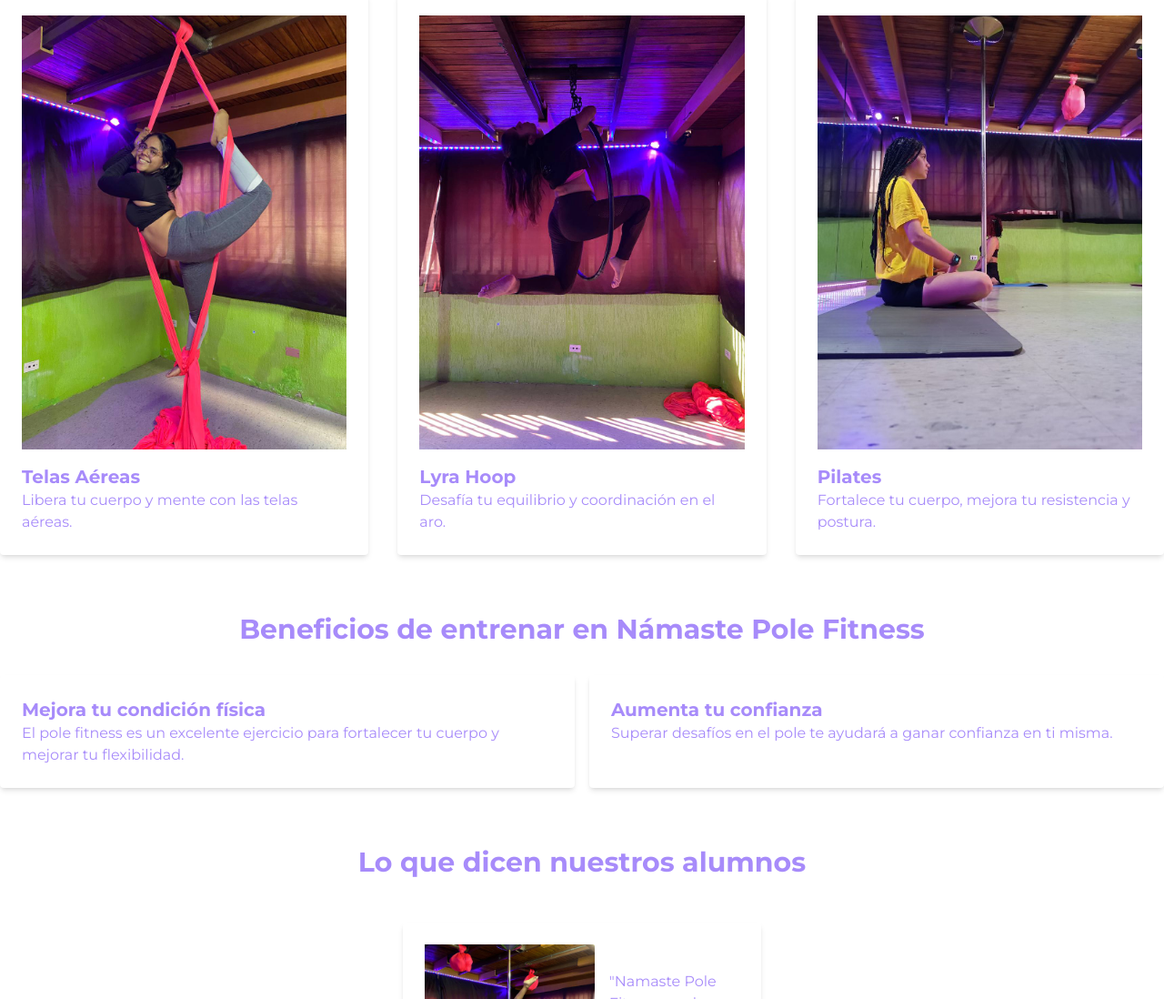
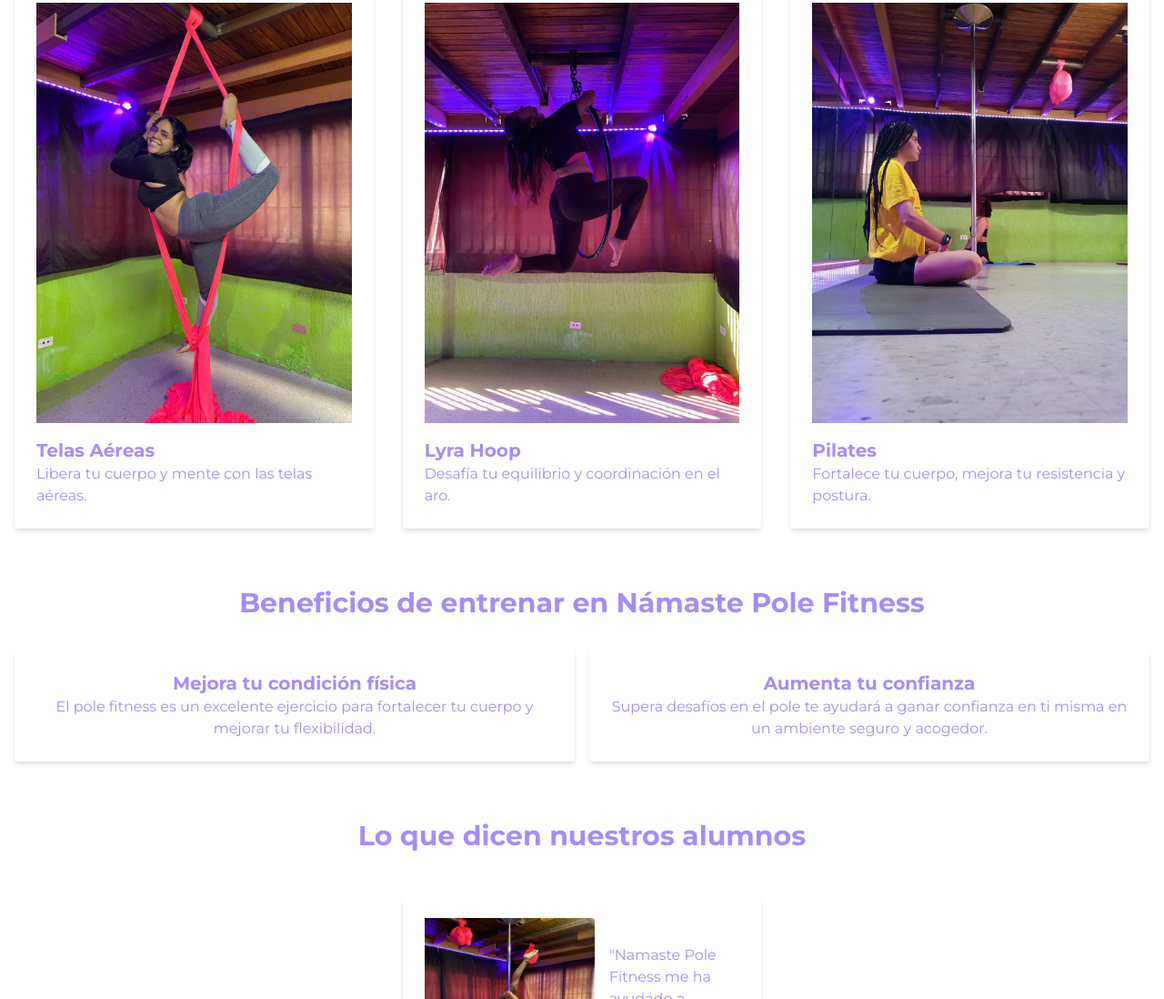
Before and after one commit to dlarosahc/namastepole, a website: page views/home/index.html in a window 1280 px wide. Shown: the part 1359-2457 px from the top of the page at 91% size. Drawn offline with Linux system fonts and the light colour scheme; files whose address does not match are found by name.

Commit message:
fixing text in home section

```diff
--- a/views/home/index.html
+++ b/views/home/index.html
@@ -46,7 +46,7 @@
             <p class="text-center">Somos una academia especializada en Pole Fitness y disciplinas aéreas, donde encontrarás un espacio seguro y acogedor para explorar tus límites, fortalecer tu cuerpo y mente, y descubrir tu verdadero potencial.</p>
         </section>
 
-        <section class="container text-violet-400 mx-auto py-8">
+        <section class="container flex flex-col px-4 text-violet-400 mx-auto py-8">
             <h2 class="text-3xl font-bold text-center mb-8">Nuestras Disciplinas</h2>
             <div class="grid grid-cols-1 sm:grid-cols-2 md:grid-cols-3 gap-8">
                 <div class="bg-white p-6 rounded shadow-md">
@@ -82,16 +82,16 @@
             </div>
         </section>
 
-        <section class="container text-violet-400 mx-auto py-8">
+        <section class="container flex flex-col px-4 text-violet-400 mx-auto py-8">
             <h2 class="text-3xl font-bold text-center mb-8">Beneficios de entrenar en Námaste Pole Fitness</h2>
-            <div class="grid grid-cols-1 md:grid-cols-2 gap-4">
+            <div class="grid grid-cols-1 text-center md:grid-cols-2 gap-4">
                 <div class="bg-white p-6 rounded shadow-md">
                     <h3 class="text-xl font-bold">Mejora tu condición física</h3>
                     <p>El pole fitness es un excelente ejercicio para fortalecer tu cuerpo y mejorar tu flexibilidad.</p>
                 </div>
                 <div class="bg-white p-6 rounded shadow-md">
                     <h3 class="text-xl font-bold">Aumenta tu confianza</h3>
-                    <p>Superar desafíos en el pole te ayudará a ganar confianza en ti misma.</p>
+                    <p>Supera desafíos en el pole te ayudará a ganar confianza en ti misma en un ambiente seguro y acogedor.</p>
                 </div>
             </div>
         </section>
```
